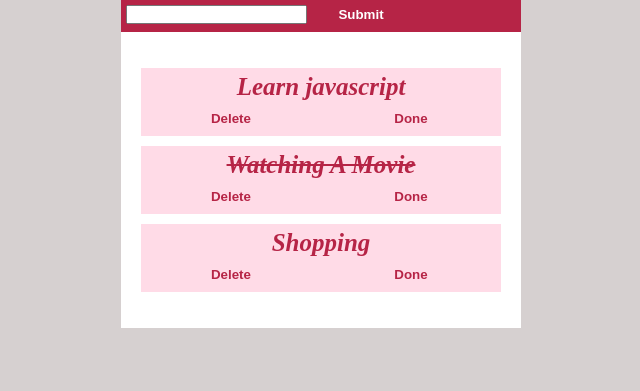
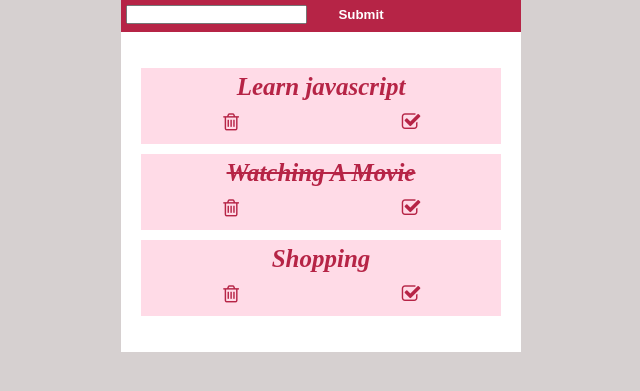
Before and after one commit to FACG2/TODO_GHME, a website: page index.html in a window 1280 px wide. Shown: the part 147-538 px from the top of the page, without its empty margins (319-959 px from the left). Drawn offline with Linux system fonts and the light colour scheme.

Commit message:
CSS design

```diff
--- a/dom.js
+++ b/dom.js
@@ -45,7 +45,7 @@
 
     // this adds the delete button
     var deleteButtonNode = document.createElement('button');
-    deleteButtonNode.textContent = "Delete";
+    deleteButtonNode.innerHTML="<i class='fa fa-trash-o' aria-hidden='true' ></i>";
     deleteButtonNode.addEventListener('click', function(event) {
       var newState = todoFunctions.deleteTodo(state, todo.id);
       update(newState);
@@ -54,7 +54,7 @@
 
     // add markTodo button
     var markButtonNode = document.createElement('button');
-    markButtonNode.textContent = "Done";
+    markButtonNode.innerHTML = "<i class='fa fa-check-square-o' aria-hidden='true'></i>";
     markButtonNode.addEventListener('click', function(event) {
       console.log("newState",state);
       var newState = todoFunctions.markTodo(state, todo.id);
--- a/index.html
+++ b/index.html
@@ -4,6 +4,7 @@
 <head>
   <meta charset="utf-8">
   <title>tdd todo</title>
+  <link rel="stylesheet" href="https://cdnjs.cloudflare.com/ajax/libs/font-awesome/4.7.0/css/font-awesome.css">
   <link rel="stylesheet" href="./style.css">
 </head>
 
--- a/style.css
+++ b/style.css
@@ -110,4 +110,5 @@ color: #B62446;
   width: 46%;
    margin: 0 2%;
    float: left;
+   font-size: 20px;
 }
```
